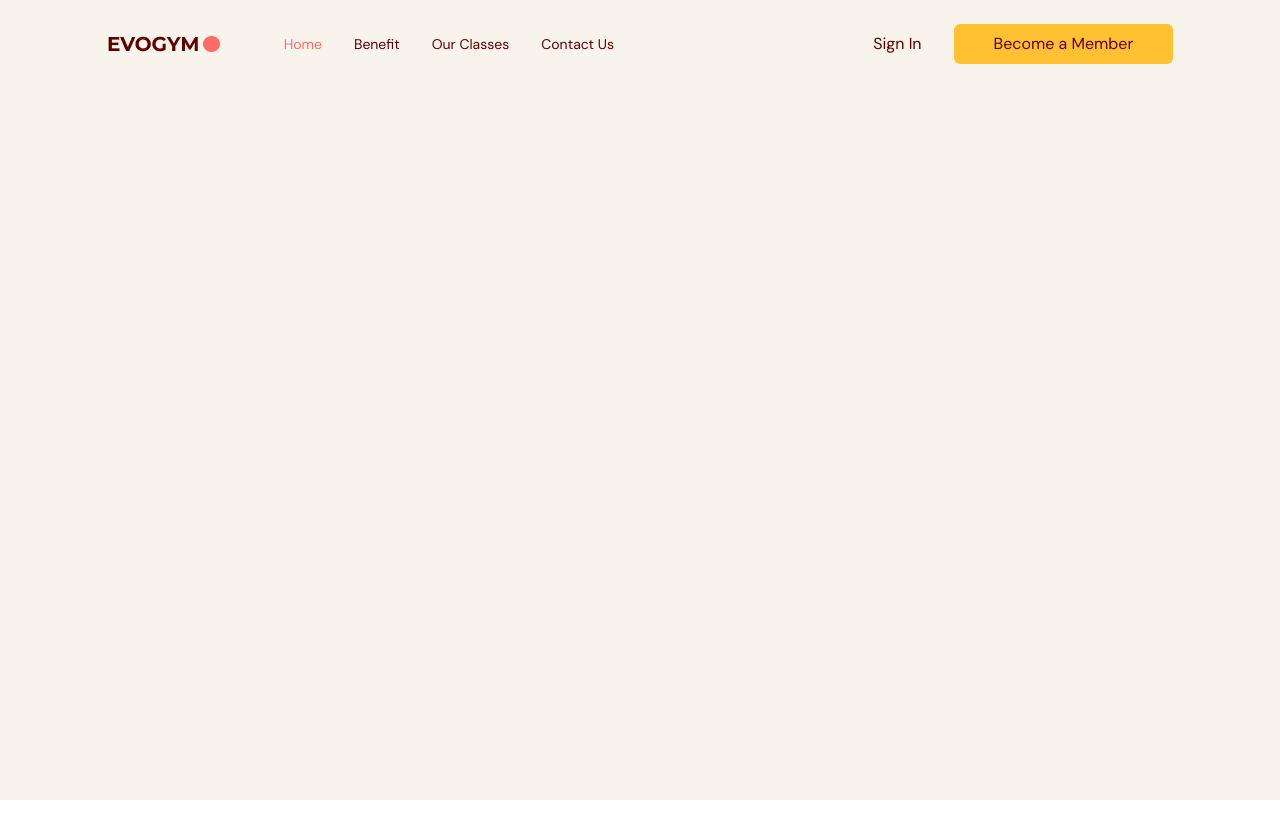
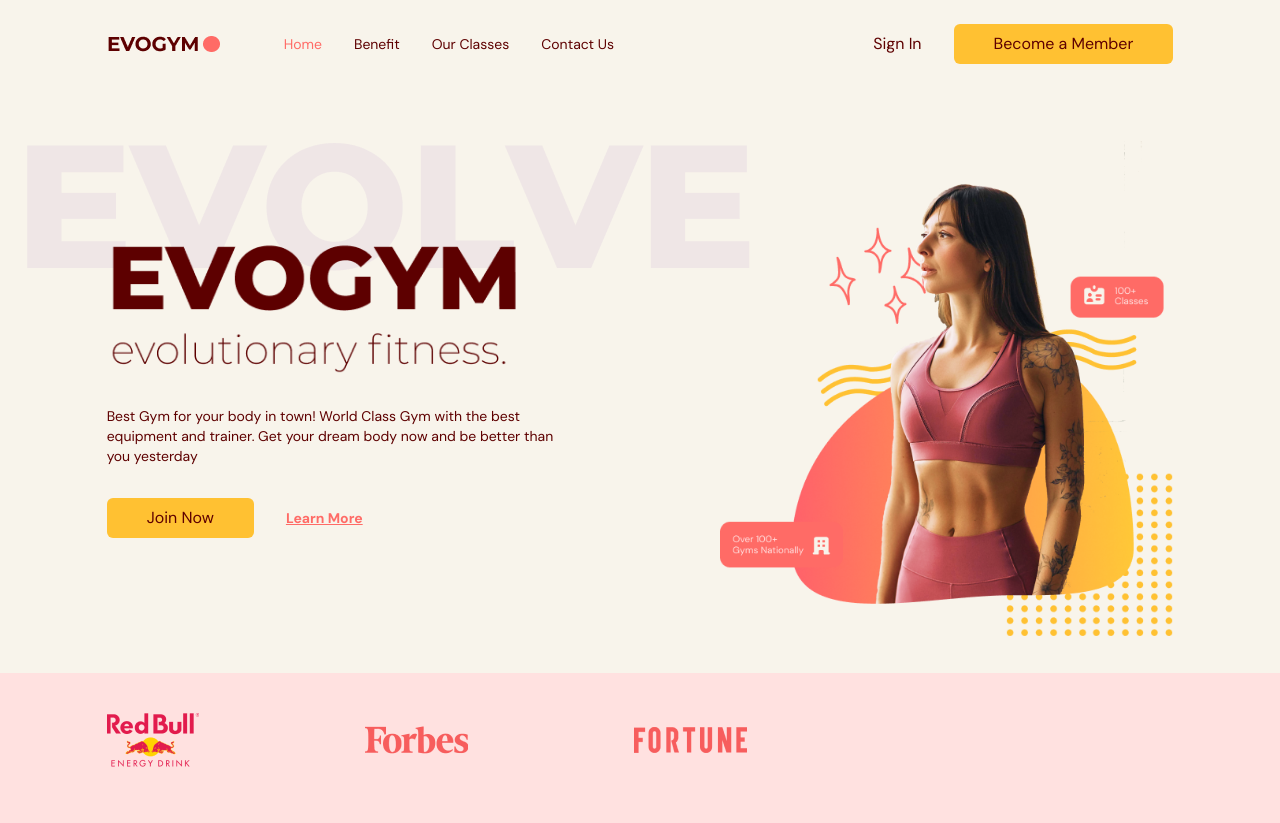
Before and after one commit to rifkymol/gym-typescript, a React (Vite) app: page / in a window 1280 px wide. Before the commit the page ends 800 px from the top, so only its background shows below. Built offline with nearby package versions, Linux system fonts and the light colour scheme.

Commit message:
homepage setion part

```diff
--- a/src/App.tsx
+++ b/src/App.tsx
@@ -1,4 +1,5 @@
 import Navbar from "@/scenes/navbar";
+import Home from "@/scenes/home";
 import { useEffect, useState } from "react";
 import { SelectedPage } from "@/shared/type";
 
@@ -26,6 +27,7 @@
         selectedPage={selectedPage}
         setSelectedPage={setSelectedPage}
       />
+      <Home />
     </div>
   )
 }
--- /dev/null
+++ b/src/scenes/home/index.tsx
@@ -0,0 +1,92 @@
+import useMediaQuery from '@/hooks/useMediaQuery';
+import { SelectedPage } from '@/shared/type';
+import ActionButton from '@/shared/ActionButton';
+import HomePageText from '@/assets/HomePageText.png';
+import HomePageGraphic from '@/assets/HomePageGraphic.png';
+import SponsorRedBull from '@/assets/SponsorRedBull.png';
+import SponsorForbes from '@/assets/SponsorForbes.png';
+import SponsorFortune from '@/assets/SponsorFortune.png';
+import AnchorLink from 'react-anchor-link-smooth-scroll';
+import { motion } from 'framer-motion';
+
+type Props = {
+  setSelectedPage: (value: SelectedPage) => void;
+}
+
+function Home({ setSelectedPage }: Props) {
+  const isAboveMediumScreens = useMediaQuery("(min-width:1060px)")
+  return <section id="home" className="gap-16 bg-gray-20 py-10 md:h-full md:pb-0">
+    {/* IMAGE AND MAIN HEADER */}
+    <motion.div
+      className="md:flex mx-auto w-5/6 items-center justify-center md:h-5/6 "
+      onViewportEnter={() => setSelectedPage(SelectedPage.Home)}
+    >
+      {/* MAIN HEADER */}
+      <div className="z-10 mt-32 md:basis-3/5">
+        {/* HEADINGS */}
+        <motion.div
+          className="md:-mt-20"
+          initial="hidden"
+          whileInView="visible"
+          viewport={{ once: true, amount: 0.5 }}
+          transition={{ duration: 0.5 }}
+          variants={{
+            hidden: { opacity: 0, x: -50 },
+            visible: { opacity: 1, x: 0 },
+          }}
+         >
+          <div className="relative">
+            <div className="before:absolute before:-top-20 before:-left-20 before:z-[-1] md:before:content-evolvetext">
+              <img src={HomePageText} alt="home-page-text" />
+            </div>
+          </div>
+          <p className="mt-8 text-sm">
+            Best Gym for your body in town! World Class Gym with the best equipment and trainer. Get your dream body now and be better than you yesterday
+          </p>
+        </motion.div>
+
+        {/* ACTIONS */}
+        <motion.div
+          className="mt-8 flex items-center gap-8"
+          initial="hidden"
+          whileInView="visible"
+          viewport={{ once: true, amount: 0.5 }}
+          transition={{ delay: 0.2, duration: 0.5 }}
+          variants={{
+            hidden: { opacity: 0, x: -50 },
+            visible: { opacity: 1, x: 0 },
+          }}
+        >
+          <ActionButton setSelectedPage={setSelectedPage}>Join Now</ActionButton>
+          <AnchorLink
+            className="text-sm font-bold text-primary-500 underline hover:text-secondary-500"
+            onClick={() => setSelectedPage(SelectedPage.ContactUs)}
+            href={`${SelectedPage.ContactUs}`}
+          >
+            <p>Learn More</p>
+          </AnchorLink>
+        </motion.div>
+      </div>
+
+      {/* IMAGE */}
+      <div className="flex basis-3/5 justify-center md:z-10 md:ml-40 md:mt-16 md:justify-items-end">
+        <img src={HomePageGraphic} alt="home-pageGraphic" />
+      </div>
+    </motion.div>
+
+    {/* SPONSORS */}
+    {isAboveMediumScreens && (
+      <div className="h-[150px] w-full bg-primary-100 py-10">
+        <div className="mx-auto w-5/6">
+          <div className="flex w-3/5 items-center justify-between gap-8">
+            <img src={SponsorRedBull} alt="redbull-sponsor" />
+            <img src={SponsorForbes} alt="forbes-sponsor" />
+            <img src={SponsorFortune} alt="fortune-sponsor" />
+          </div>
+        </div>
+      </div>
+    )}
+  </section>
+}
+
+export default Home
```
